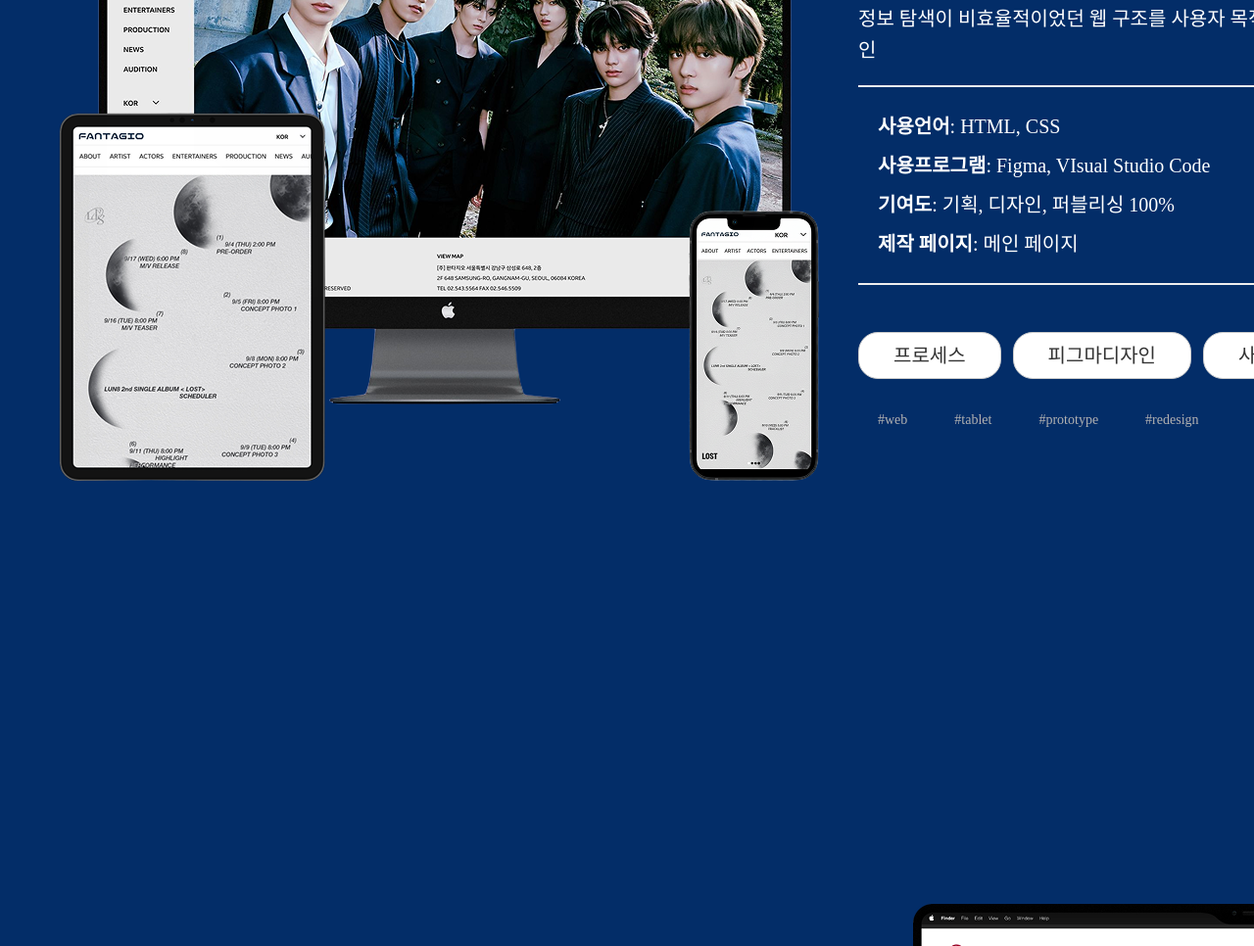
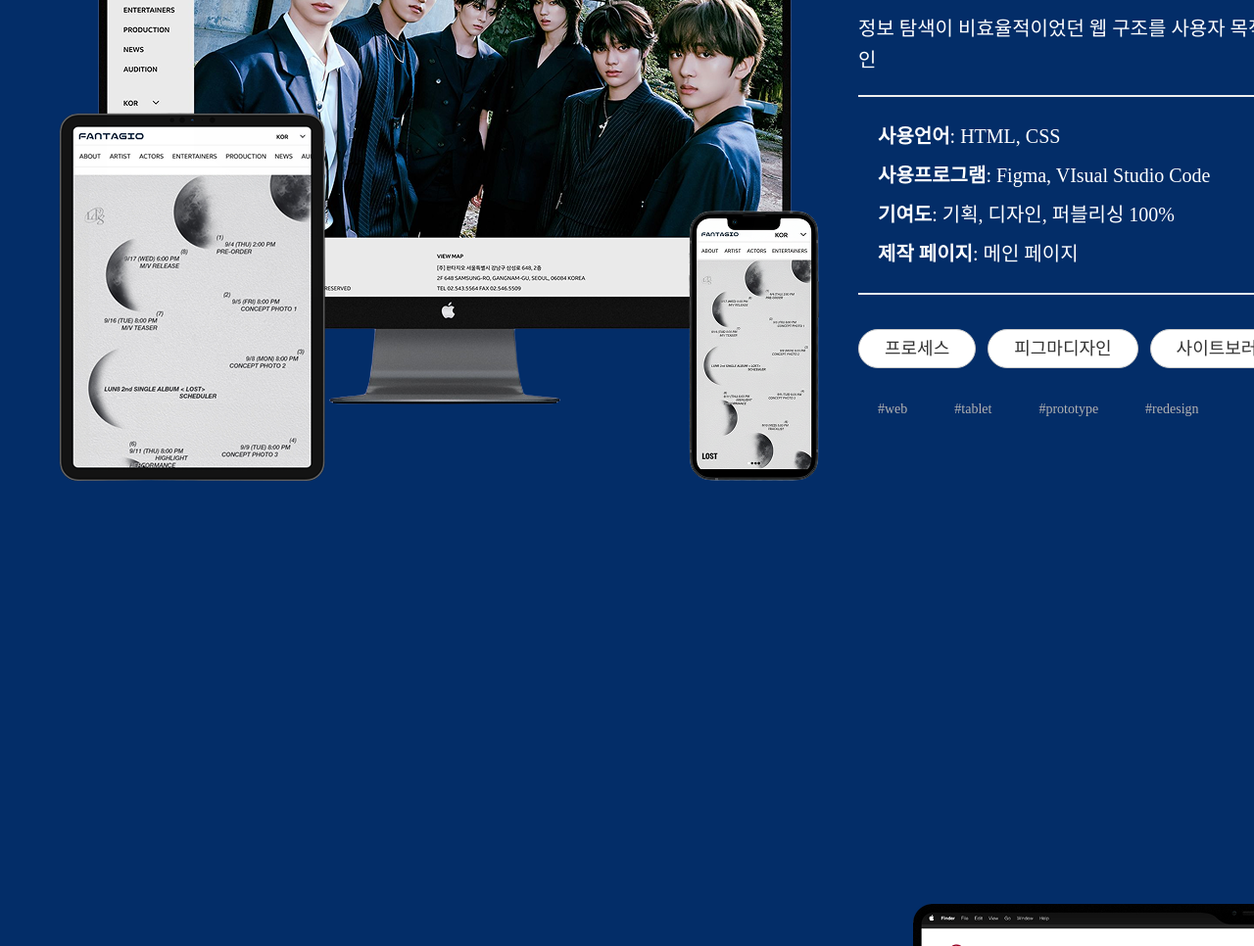
Before and after one commit to jw8824/portfolio, a plain HTML site: page index.html in a window 1280 px wide. Shown: the part 2346-3312 px from the top of the page at 98% size. Drawn offline with nearby package versions, Linux system fonts and the light colour scheme; some packages are replaced by stand-ins of ours; a script that the page names is missing.

Commit message:
수정13

```diff
--- a/css/index.css
+++ b/css/index.css
@@ -484,7 +484,7 @@
     font-size: 20px;
     line-height: 2;
     padding: 20px;
-    margin-bottom: 48px;
+    margin-bottom: 35px;
 
 }
 
@@ -504,16 +504,31 @@
 }
 
 .tags-top a {
-    padding: 13px 35px;
-    /* border-radius: 5px; */
-    font-size: 20px;
+    /* padding: 13px 35px;
+    font-size: 18px;
     font-weight: 500;
     text-align: center;
+    flex: 0 0 auto; */
+
+    padding: 10px 26px;
+    font-size: 18px;
+    font-weight: 500;
+    text-align: center;
+
+    display: inline-flex;
+    align-items: center;
+    justify-content: center;
+
+    background-color: #ffffff;
+    color: #333;
+    border: 1px solid #ccc;
+    border-radius: 20px;
+
+    white-space: nowrap;
     flex: 0 0 auto;
-
 }
 
-.tags-top .tag-process {
+/* .tags-top .tag-process {
     background-color: #ffffff;
     color: #333;
     border: 1px solid #ccc;
@@ -541,7 +556,7 @@
     color: #333;
     border: 1px solid #ccc;
     border-radius: 20px;
-}
+} */
 
 /* 태그 스타일 */
 
```
